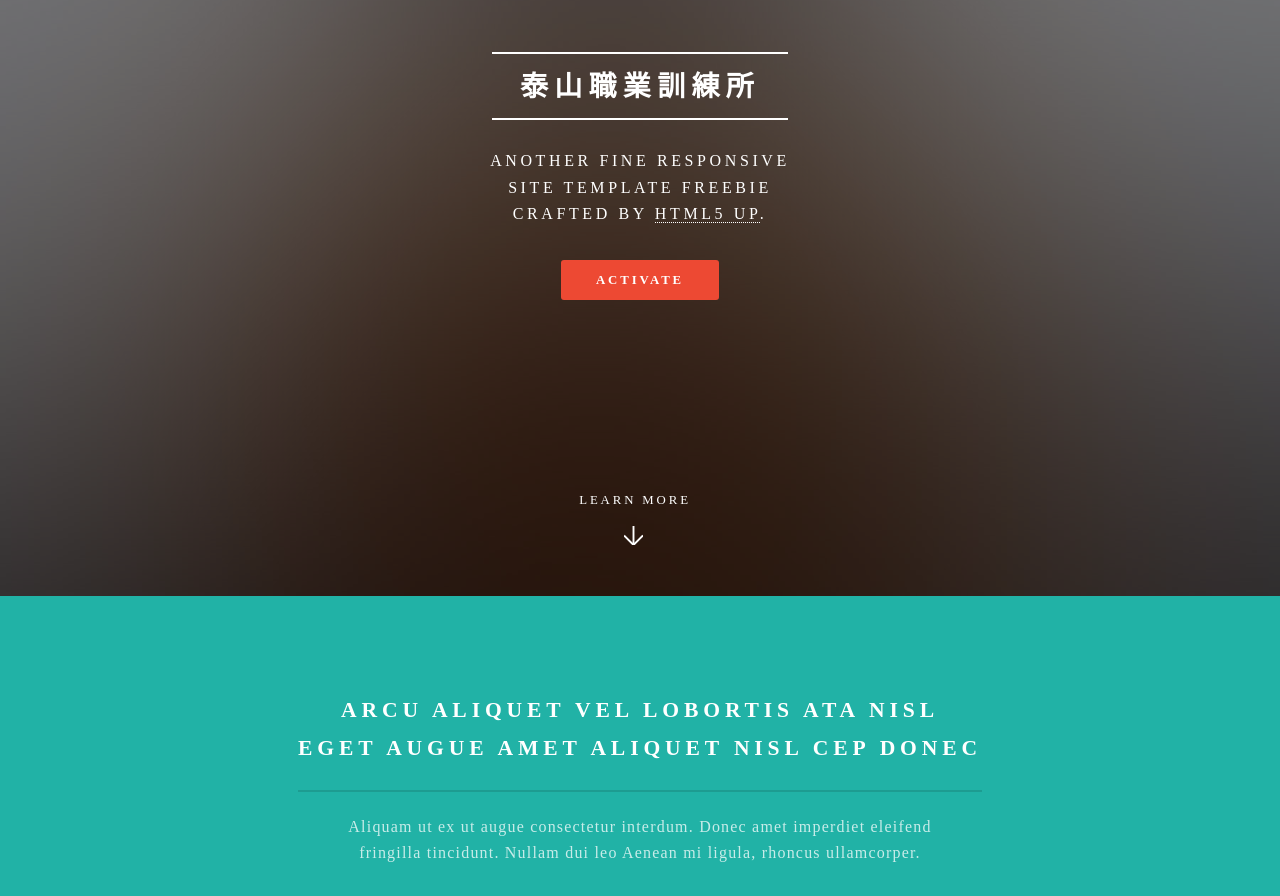
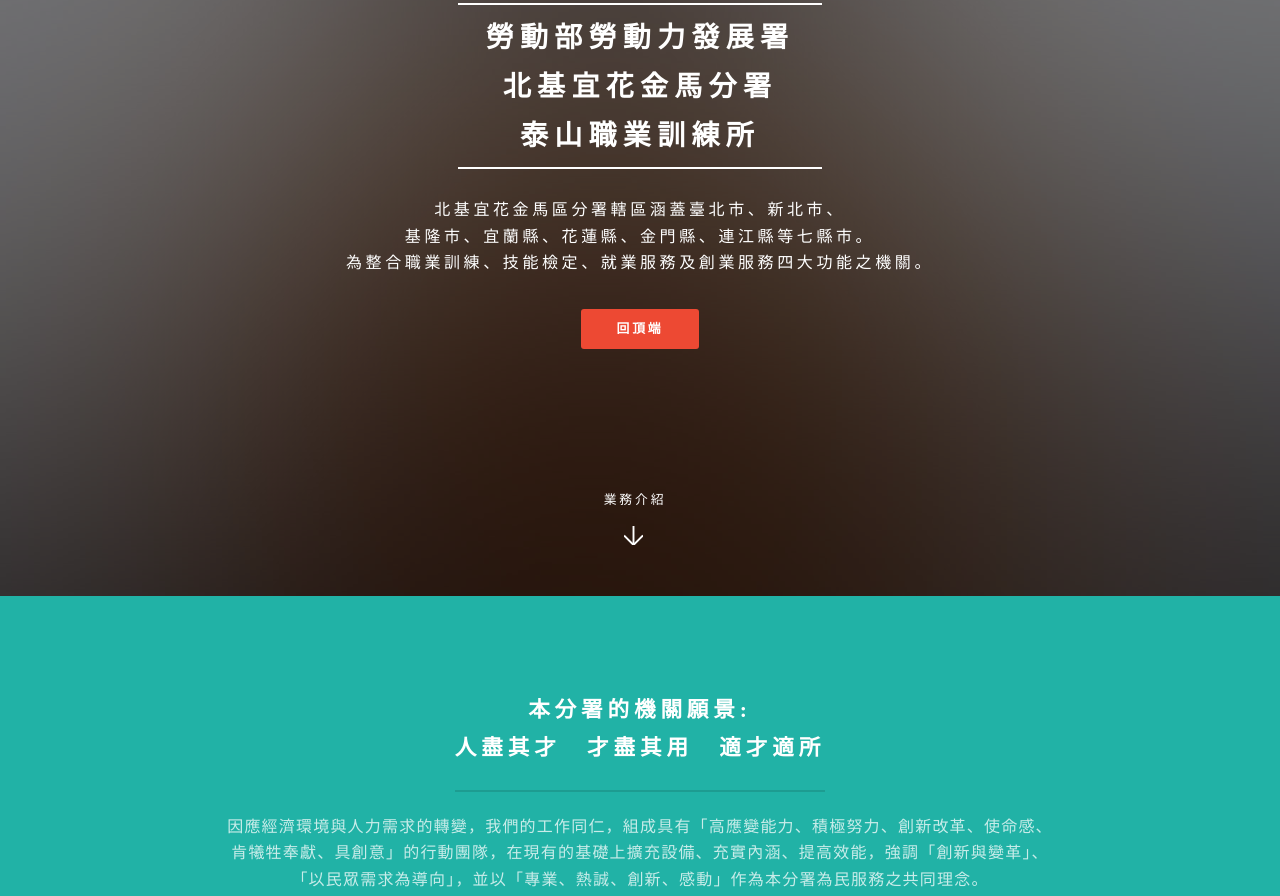
Before and after one commit to kuan-git/training_sites, a plain HTML site: page index.html in a window 1280 px wide. Shown: the part 204-1100 px from the top of the page. Drawn offline with Linux system fonts and the light colour scheme.

Commit message:
在校修改

```diff
--- a/index.html
+++ b/index.html
@@ -41,25 +41,29 @@
 				<!-- Banner -->
 					<section id="banner">
 						<div class="inner">
-							<h2>泰山職業訓練所</h2>
-							<p>Another fine responsive<br />
-							site template freebie<br />
-							crafted by <a href="http://html5up.net">HTML5 UP</a>.</p>
+							<h2>勞動部勞動力發展署 <br>
+								北基宜花金馬分署<br>
+							泰山職業訓練所</h2>
+							<p>北基宜花金馬區分署轄區涵蓋臺北市、新北市、<br>
+								基隆市、宜蘭縣、花蓮縣、金門縣、連江縣等七縣市。<br>
+								為整合職業訓練、技能檢定、就業服務及創業服務四大功能之機關。<br />
+							<!-- <a href="http://html5up.net">HTML5 UP</a>.</p> -->
 							<ul class="actions special">
-								<li><a href="#" class="button primary">Activate</a></li>
+								<li><a href="#" class="button primary">回頂端</a></li>
 							</ul>
 						</div>
-						<a href="#one" class="more scrolly">Learn More</a>
+						<a href="#one" class="more scrolly">業務介紹</a>
 					</section>
 
 				<!-- One -->
 					<section id="one" class="wrapper style1 special">
 						<div class="inner">
 							<header class="major">
-								<h2>Arcu aliquet vel lobortis ata nisl<br />
-								eget augue amet aliquet nisl cep donec</h2>
-								<p>Aliquam ut ex ut augue consectetur interdum. Donec amet imperdiet eleifend<br />
-								fringilla tincidunt. Nullam dui leo Aenean mi ligula, rhoncus ullamcorper.</p>
+								<h2>本分署的機關願景:<br />
+									人盡其才　才盡其用　適才適所</h2>
+								<p>因應經濟環境與人力需求的轉變，我們的工作同仁，組成具有「高應變能力、積極努力、創新改革、使命感、<br>
+									肯犧牲奉獻、具創意」的行動團隊，在現有的基礎上擴充設備、充實內涵、提高效能，強調「創新與變革」、<br>
+									「以民眾需求為導向」，並以「專業、熱誠、創新、感動」作為本分署為民服務之共同理念。</p>
 							</header>
 							<ul class="icons major">
 								<li><span class="icon far fa-gem major style1"><span class="label">Lorem</span></span></li>
```
